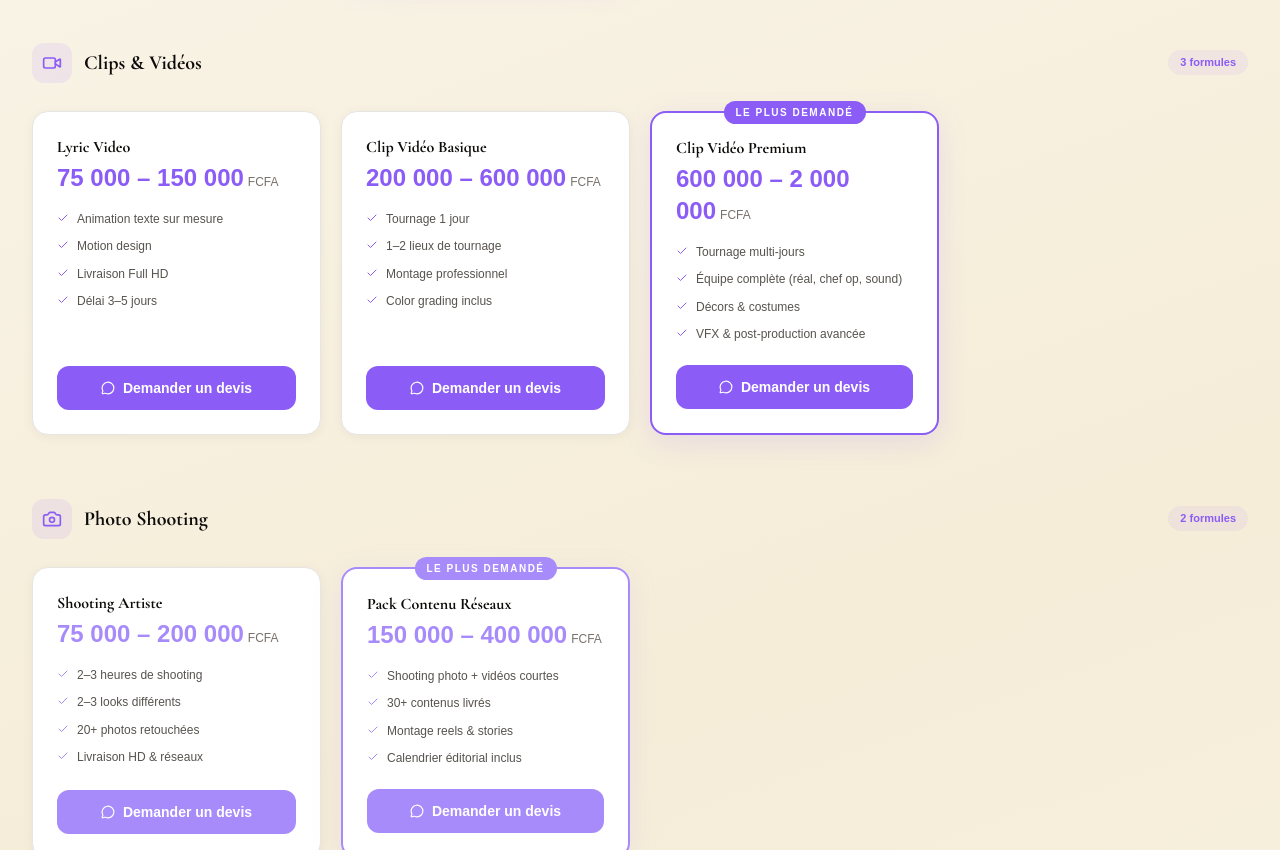
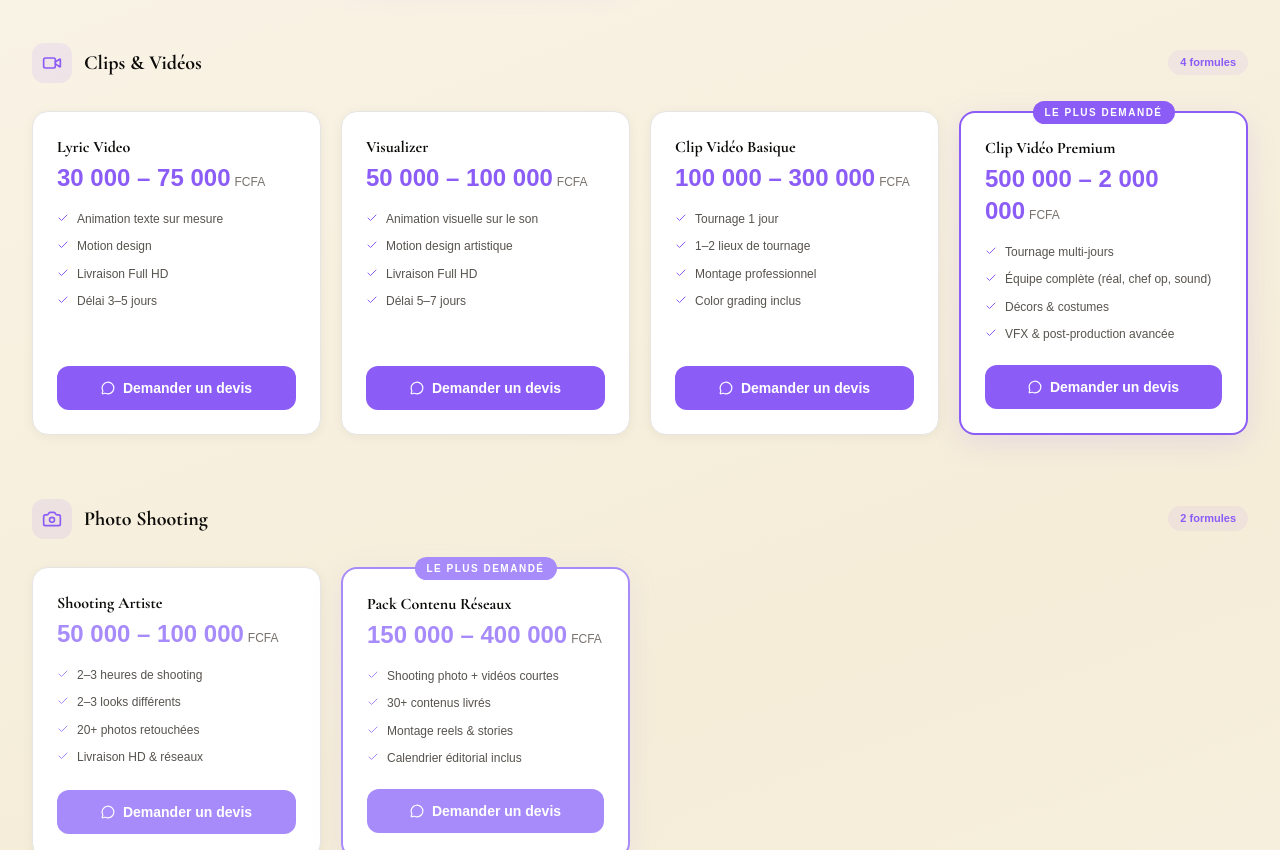
Before and after one commit to amsetdesign/kekeli-creative-agency, a Next.js app: page /tarifs in a window 1280 px wide. Shown: the part 1220-2070 px from the top of the page. Built offline with nearby package versions, Linux system fonts and the light colour scheme; no server answers.

Commit message:
fix(tarifs): mettre a jour les prix + ajouter Visualizer

```diff
--- a/components/tarifs/TarifsClient.tsx
+++ b/components/tarifs/TarifsClient.tsx
@@ -82,21 +82,28 @@ const ARTISTE_CATS: Category[] = [
     packs: [
       {
         name: "Lyric Video",
-        price: "75 000 – 150 000",
+        price: "30 000 – 75 000",
         color: VIOLET,
         items: ["Animation texte sur mesure", "Motion design", "Livraison Full HD", "Délai 3–5 jours"],
         waMsg: "Bonjour KEKELI 👋 Je veux créer une lyric video pour mon morceau. Pouvez-vous me donner les détails ?",
       },
       {
+        name: "Visualizer",
+        price: "50 000 – 100 000",
+        color: VIOLET,
+        items: ["Animation visuelle sur le son", "Motion design artistique", "Livraison Full HD", "Délai 5–7 jours"],
+        waMsg: "Bonjour KEKELI 👋 Je veux créer un visualizer pour mon morceau. Pouvez-vous me donner les détails ?",
+      },
+      {
         name: "Clip Vidéo Basique",
-        price: "200 000 – 600 000",
+        price: "100 000 – 300 000",
         color: VIOLET,
         items: ["Tournage 1 jour", "1–2 lieux de tournage", "Montage professionnel", "Color grading inclus"],
         waMsg: "Bonjour KEKELI 👋 Je veux produire un clip vidéo. Pouvez-vous me donner les détails et disponibilités ?",
       },
       {
         name: "Clip Vidéo Premium",
-        price: "600 000 – 2 000 000",
+        price: "500 000 – 2 000 000",
         popular: true,
         color: VIOLET,
         items: ["Tournage multi-jours", "Équipe complète (réal, chef op, sound)", "Décors & costumes", "VFX & post-production avancée"],
@@ -111,7 +118,7 @@ const ARTISTE_CATS: Category[] = [
     packs: [
       {
         name: "Shooting Artiste",
-        price: "75 000 – 200 000",
+        price: "50 000 – 100 000",
         color: VIOLET2,
         items: ["2–3 heures de shooting", "2–3 looks différents", "20+ photos retouchées", "Livraison HD & réseaux"],
         waMsg: "Bonjour KEKELI 👋 Je veux un shooting photo professionnel. Quelles sont vos disponibilités et tarifs ?",
@@ -226,14 +233,14 @@ const ENTREPRISE_CATS: Category[] = [
     packs: [
       {
         name: "Site Vitrine",
-        price: "250 000 – 800 000",
+        price: "200 000 – 600 000",
         color: "#0EA5E9",
         items: ["5–10 pages", "Design responsive", "SEO de base", "Livraison 3–4 semaines"],
         waMsg: "Bonjour KEKELI 👋 Je veux créer un site vitrine pour mon entreprise. Quels sont vos délais et tarifs ?",
       },
       {
         name: "Site E-commerce",
-        price: "500 000 – 2 000 000",
+        price: "400 000 – 1 500 000",
         popular: true,
         color: "#0EA5E9",
         items: ["Catalogue produits illimité", "Paiement Wave / Orange Money / CB", "Gestion des commandes", "Formation administration incluse"],
```
